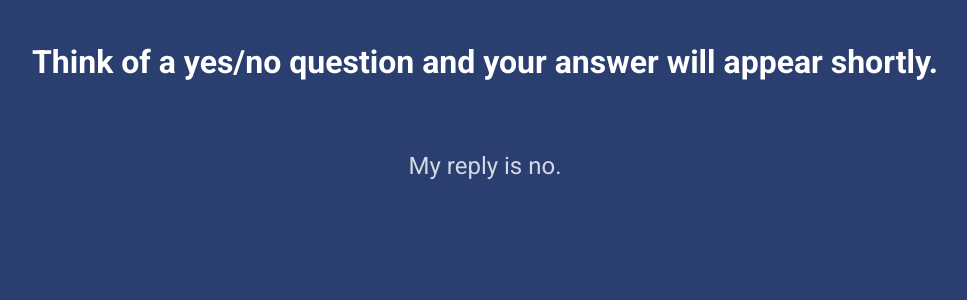
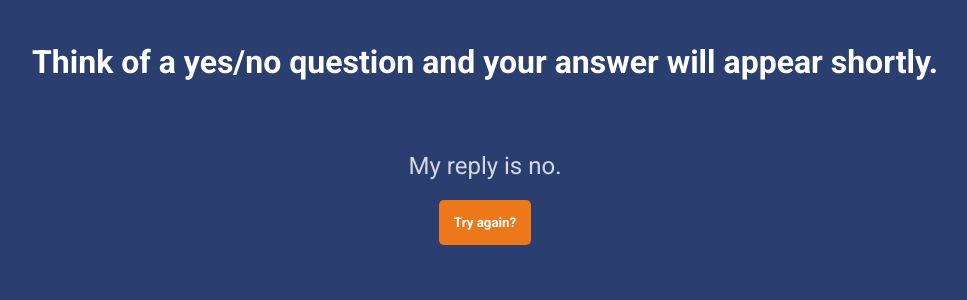
Before and after one commit to marianadacunha/magic-crystal-ball, a Flask app: page / in a window 1280 px wide. Shown: the part 385-685 px from the top of the page, without its empty margins (155-1122 px from the left). Run offline with Flask 2, Linux system fonts and the light colour scheme; some libraries are stand-ins or nearby versions.

Commit message:
add button

```diff
--- a/static/main.css
+++ b/static/main.css
@@ -25,3 +25,17 @@ h2 {
     margin-top: 50px;
     font-weight: 400;
 }
+
+button {
+    font-family: 'Roboto', sans-serif;
+    background-color: rgb(236, 120, 27);
+    font-weight: 700;
+    border: none;
+    border-radius: 5px;
+    padding: 15px;
+}
+
+a {
+    text-decoration: none;
+    color: rgba(255, 255, 255);
+}
--- a/templates/index.html
+++ b/templates/index.html
@@ -43,6 +43,7 @@
         {% else %}
             Outlook not so good.
         {% endif %}</h2>
+        <button class="animate__animated animate__fadeIn animate__slower animate__delay-5s"><a href="index.html">Try again?</a></button>
 
 </body>
 
```
